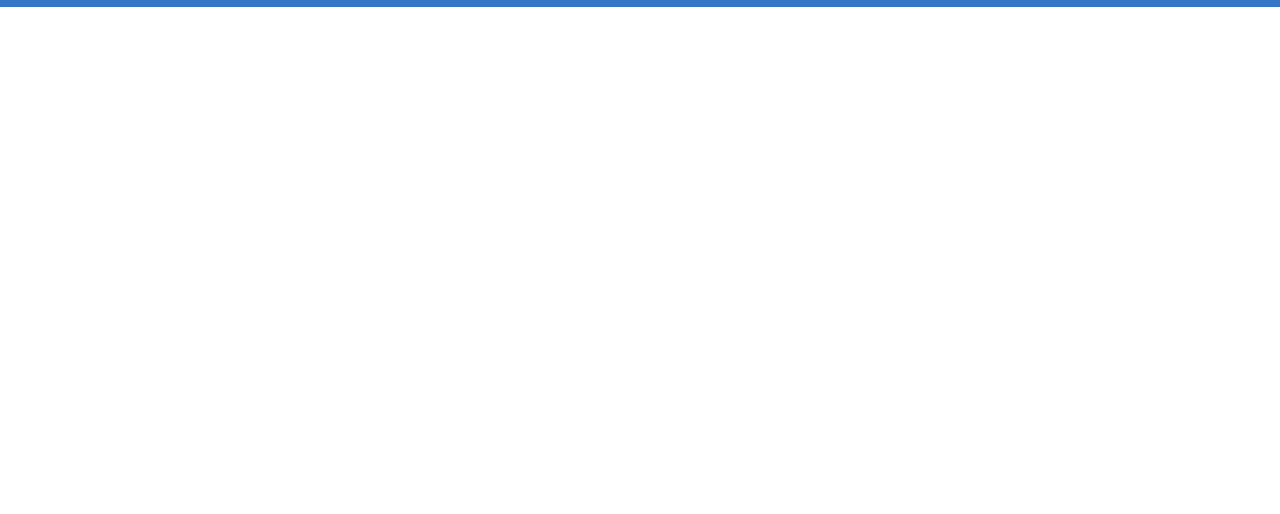
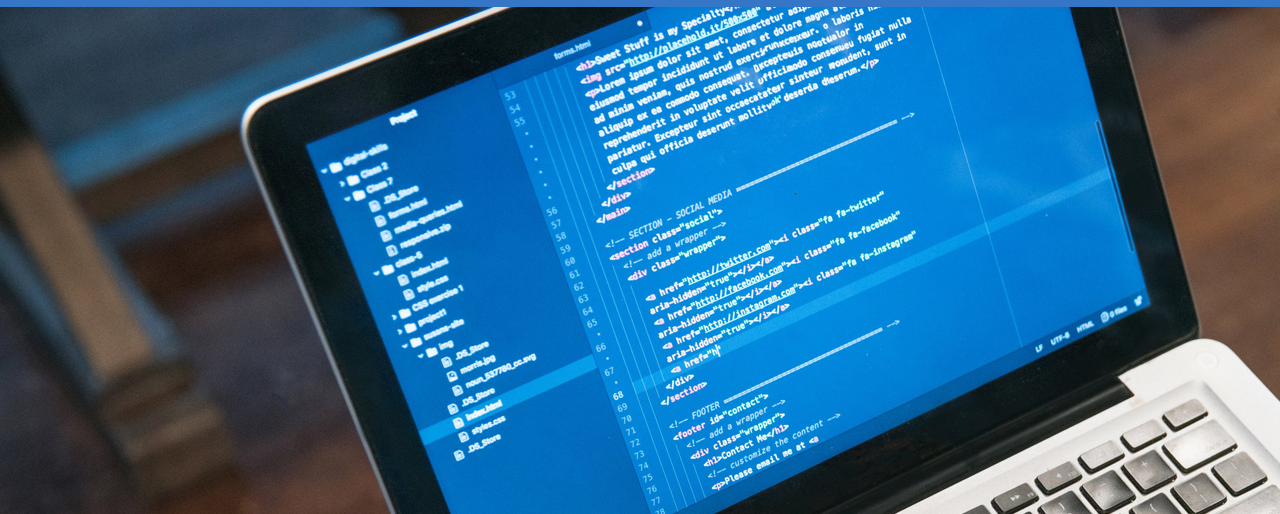
Before and after one commit to Misha-Fedchyshyn/ItStepSchool, a plain HTML site: page index.html in a window 1280 px wide. Shown: the part 161-675 px from the top of the page. Drawn offline with Linux system fonts and the light colour scheme; the site is published under a folder, as on GitHub Pages, so addresses that start at the root find nothing; a web font is replaced by a local one.

Commit message:
style.css

```diff
--- a/style.css
+++ b/style.css
@@ -88,7 +88,7 @@ li:nth-child(3) a {
 
 /* ---------------sec 1---------------------- */
 .sec1-wrap {
-    background-image: url(/images/1284e1d976d676f66b4cff3f3472965ac70d6cc2.jpg);
+    background-image: url(./images/1284e1d976d676f66b4cff3f3472965ac70d6cc2.jpg);
     height: 700px;
     position: relative;
 }
```
